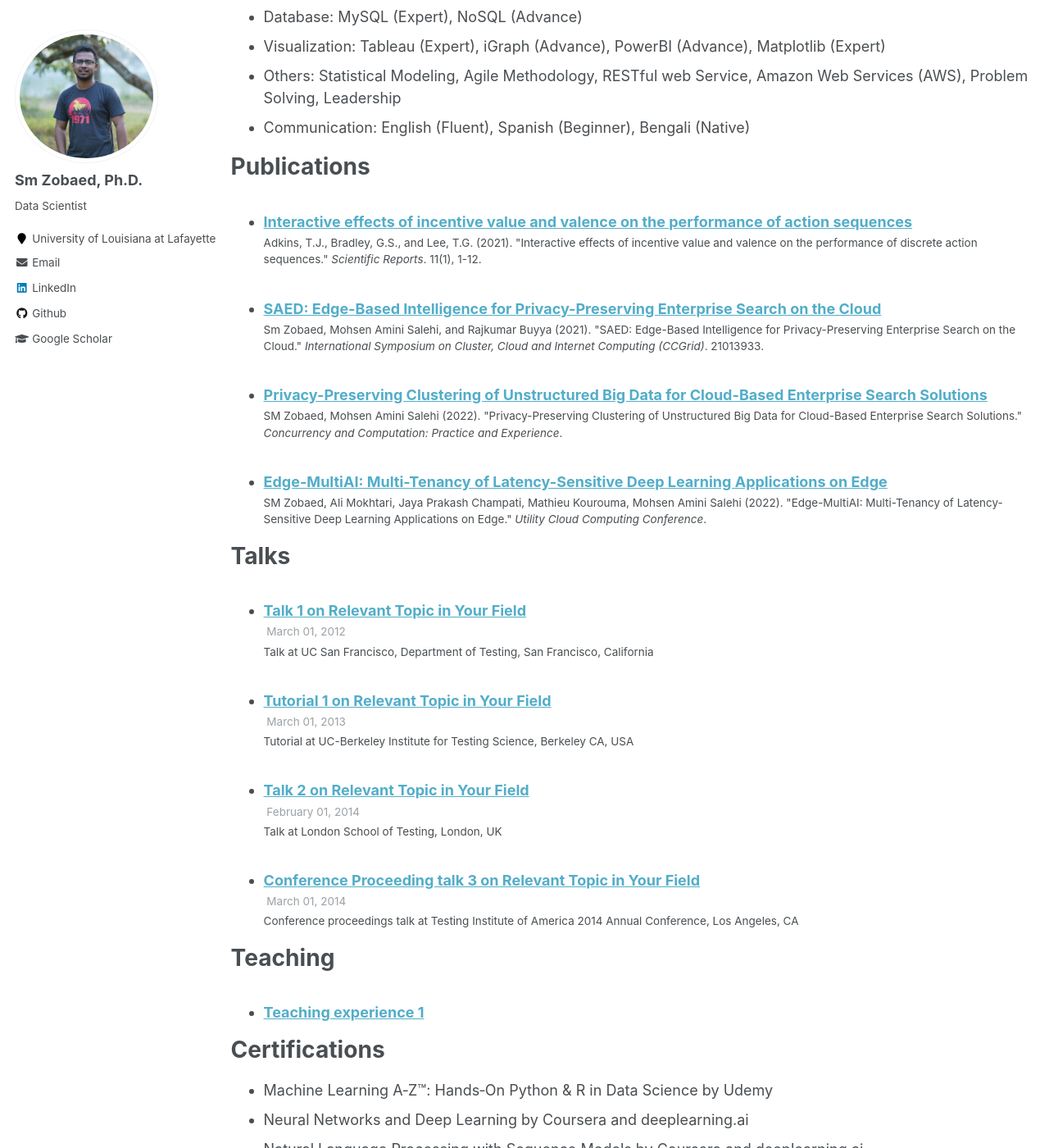
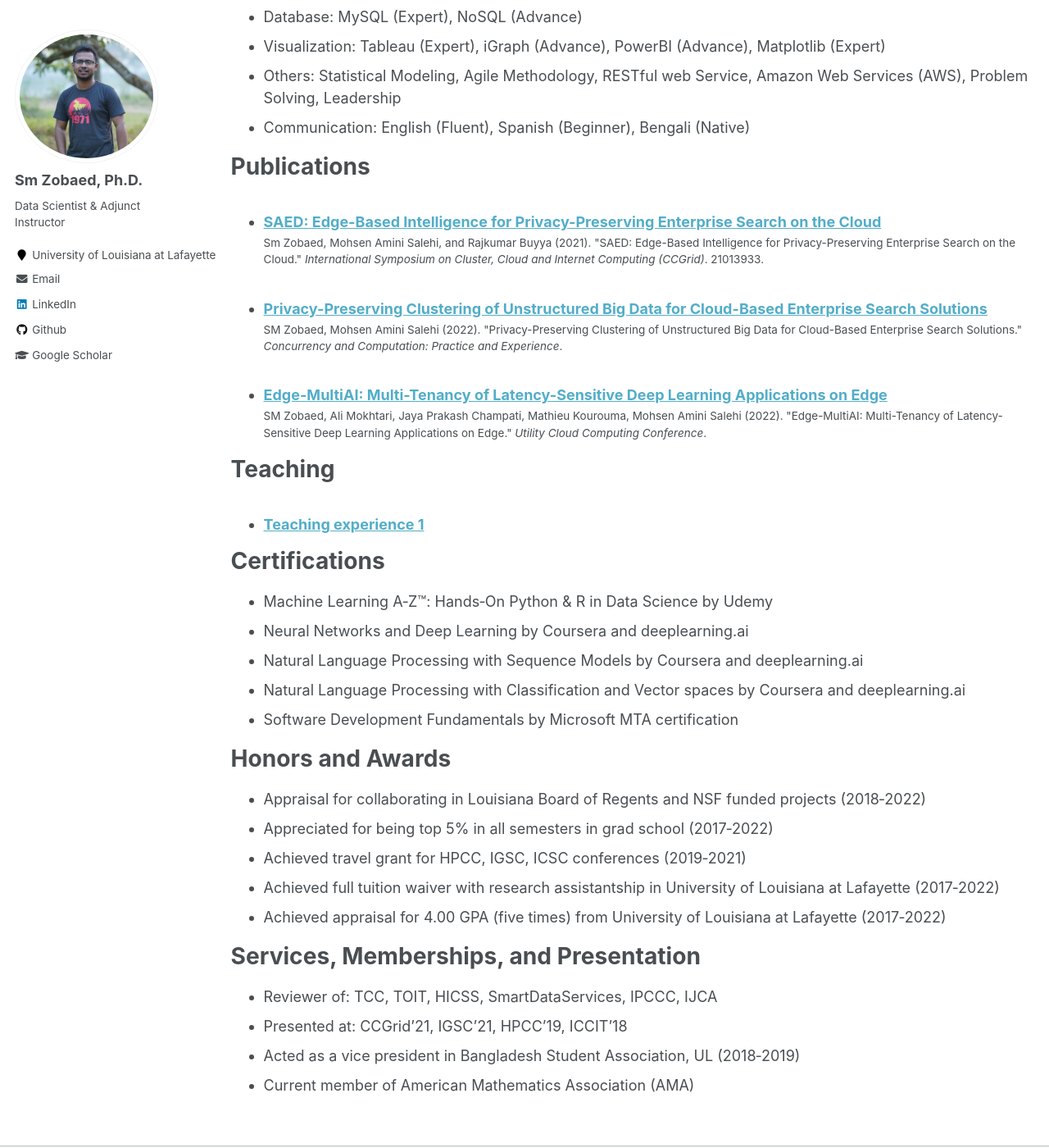
Before and after one commit to zobaed11/zobaed11.github.io, a Jekyll site: the page built from _pages/cv.md, in a window 1280 px wide and 1400 px high, scrolled down 1486 px. Shown: the whole window at 82% size. Built offline with Jekyll 4.4.1, drawn with Linux system fonts in a browser that asks for light colours; some of the changed text lies outside the part shown.

Commit message:
teaching2

```diff
--- a/_config.yml
+++ b/_config.yml
@@ -82,7 +82,7 @@ analytics:
 author:
   name             : "Sm Zobaed, Ph.D."
   avatar           : "headshot.jpg"
-  bio              : "Data Scientist"
+  bio              : "Data Scientist & Adjunct Instructor"
   location         :
   employer         : "University of Louisiana at Lafayette"
   pubmed           : #""
--- a/_pages/cv.md
+++ b/_pages/cv.md
@@ -51,11 +51,7 @@ Publications
     {% include archive-single-cv.html %}
   {% endfor %}</ul>
 
-Talks
-======
-  <ul>{% for post in site.talks %}
-    {% include archive-single-talk-cv.html %}
-  {% endfor %}</ul>
+
 
 Teaching
 ======
--- a/_publications/2021-04-29-Interactive-effects-of-incentive-value-and-valence-on-the-performance-of-discrete-action-sequences.md
+++ /dev/null
@@ -1,12 +0,0 @@
----
-title: "Interactive effects of incentive value and valence on the performance of action sequences"
-collection: publications
-permalink: /publications/2021-04-29-Interactive-effects-of-incentive-value-and-valence-on-the-performance-of-discrete-action-sequences
-excerpt: "We find that punishment and reward have dissociable effects on skill learning that are not due to loss aversion.<br/><img src='/images/mot_dsp_img.png'>"
-date: 2021-04-29
-venue: 'Scientific Reports'
-paperurl: 'https://doi.org/10.1038/s41598-021-88286-5'
-citation: 'Adkins, T.J., Bradley, G.S., and Lee, T.G. (2021). &quot;Interactive effects of incentive value and valence on the performance of discrete action sequences.&quot; <i>Scientific Reports</i>. 11(1), 1-12.'
----
-
-Incentives can be used to increase motivation, leading to better learning and performance on skilled motor tasks. Prior work has shown that monetary punishments enhance on-line performance while equivalent monetary rewards enhance off-line skill retention. However, a large body of literature on loss aversion has shown that losses are treated as larger than equivalent gains. The divergence between the effects of punishments and reward on motor learning could be due to perceived differences in incentive value rather than valence per se. We test this hypothesis by manipulating incentive value and valence while participants trained to perform motor sequences. Consistent with our hypothesis, we found that large reward enhanced on-line performance but impaired the ability to retain the level of performance achieved during training. However, we also found that on-line performance was better with reward than punishment and that the effect of increasing incentive value was more linear with reward (small, medium, large) while the effect of value was more binary with punishment (large vs not large). These results suggest that there are differential effects of punishment and reward on motor learning and that these effects of valence are unlikely to be driven by differences in the subjective magnitude of gains and losses.
```
Also changed, not shown: other parts of _pages/cv.md (+1 -1 lines).
